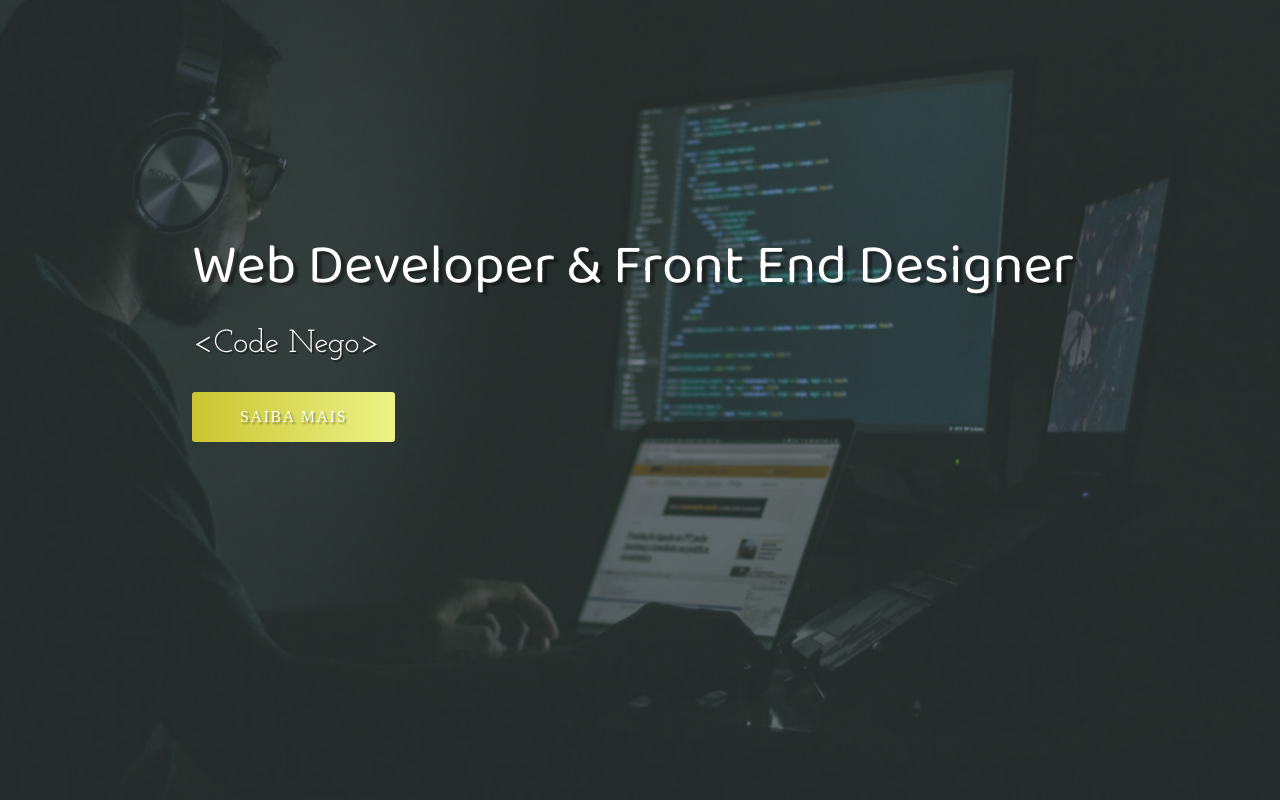
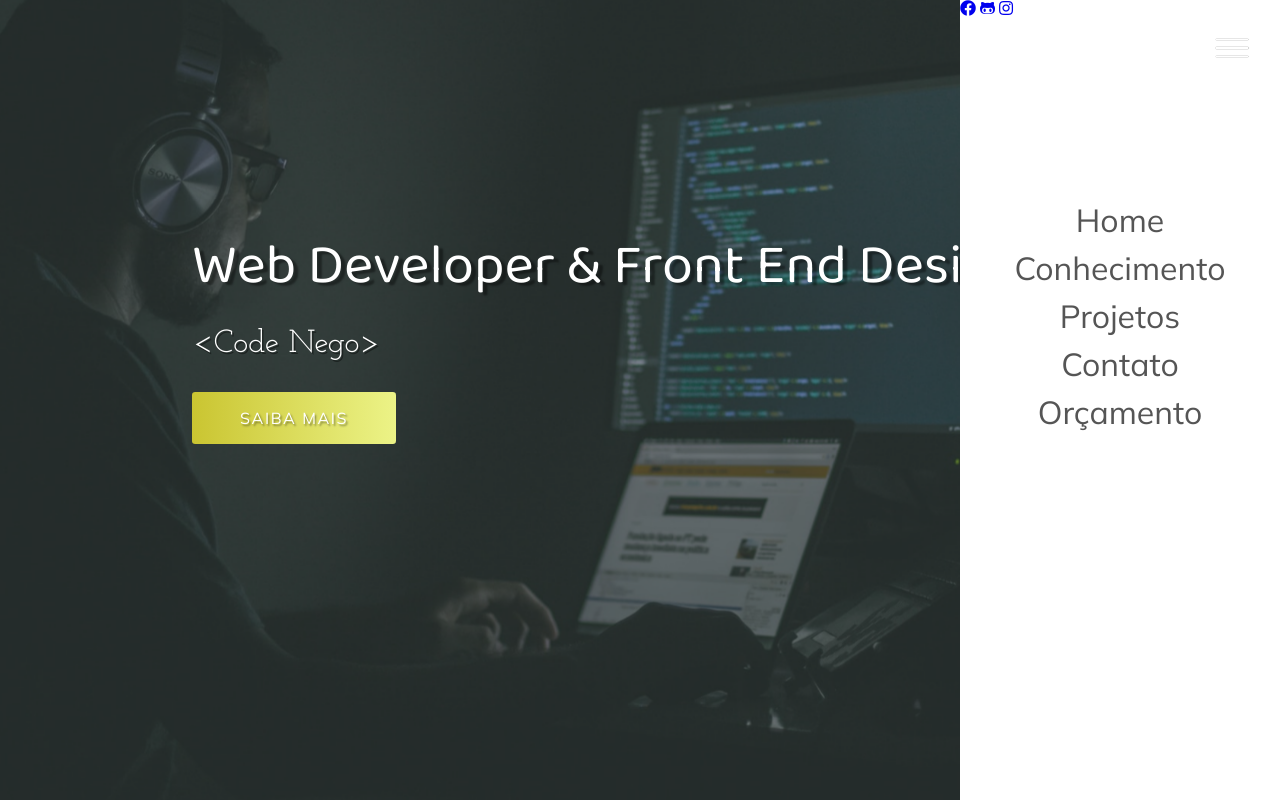
Before and after one commit to Fredericoufsj/portfolio, a plain HTML site: page index.html in a window 1280 px wide. Drawn offline with Linux system fonts and the light colour scheme.

Commit message:
:package: menu-hamburguer

```diff
--- a/index.html
+++ b/index.html
@@ -15,6 +15,11 @@
 
 <body>
     <div class="container">
+        <div class="hamburguer">
+            <div class="line" id="line1"></div>
+            <div class="line" id="line2"></div>
+            <div class="line" id="line3"></div>
+        </div>
         <header>
             <div class="img-wrapper">
                 <img src="imagens/bg.jpg" alt="">
@@ -24,10 +29,36 @@
                 <p>&#60;Code Nego&#62;</p>
                 <button>saiba mais</button>
 
+        </header>
+        </div>
+        <div class="sidebar">
+            <nav>
+                <ul class="menu">
+                    <li class="menu-item">
+                        <a href="#" class="menu-link">Home </a>
+                    </li>
+                    <li class="menu-item">
+                        <a href="#" class="menu-link">Conhecimento</a>
+                    </li>
+                    <li class="menu-item">
+                        <a href="#" class="menu-link">Projetos</a>
+                    </li>
+                    <li class="menu-item">
+                        <a href="#" class="menu-link">Contato</a>
+                    </li>
+                    <li class="menu-item">
+                        <a href="#" class="menu-link">Orçamento</a>
+                    </li>
+                </ul>
+            </nav>
+            <div class="social-media">
+                <a href="#"><i class="fab fa-facebook"></i></a>
+                <a href="#"><i class="fab fa-github-alt"></i></a>
+                <a href="#"><i class="fab fa-instagram"></i></a>
             </div>
+        </div>
 
 
-        </header>
 
     </div>
 
--- a/style.css
+++ b/style.css
@@ -3,6 +3,34 @@
     * {
         margin: 0;
         padding: 0%;
+        text-decoration: none;
+        list-style: none;
+    }
+
+     :root {
+        --font-primary: "Baloo Da 2", serif;
+        --font-secundary: "Josefin Slab", serif;
+        --font-action: "Mulish", serif;
+    }
+
+    .hamburguer {
+        width: 2rem;
+        height: 2rem;
+        position: fixed;
+        z-index: 100;
+        right: 2rem;
+        top: 2rem;
+        display: flex;
+        flex-direction: column;
+        justify-content: space-evenly;
+        cursor: pointer;
+    }
+
+    .line {
+        width: 100%;
+        height: .1rem;
+        background-color: white;
+        box-shadow: .1px .1px 1px black;
     }
 
     header {
@@ -45,7 +73,7 @@
     .banner h1 {
         color: white;
         font-size: 3.5em;
-        font-family: "Baloo Da 2", serif;
+        font-family: var(--font-primary);
         font-weight: 200;
         line-height: 3.5rem;
         text-shadow: .3rem .2rem 2px rgba(0, 0, 0, 0.4);
@@ -55,7 +83,7 @@
     }
 
     .banner p {
-        font-family: "Josefin Slab", serif;
+        font-family: var(--font-secundary);
         color: white;
         font-size: 2rem;
         text-shadow: .1rem .1rem rgba(0, 0, 0, 0.4);
@@ -65,7 +93,7 @@
     }
 
     .banner button {
-        font-family: "Muli", serif;
+        font-family: var(--font-action);
         color: white;
         font-size: 1rem;
         text-shadow: .1rem .1rem 2px rgba(0, 0, 0, 0.4);
@@ -92,5 +120,32 @@
     }
 
     .banner button:hover {
-        opacity: 0.8;
+        text-shadow: .6px .6px 1px black;
     }
+
+    .sidebar {
+        width: 20rem;
+        height: 100vh;
+        position: fixed;
+        top: 0;
+        right: 0;
+        background-color: white;
+    }
+
+    .menu {
+        position: absolute;
+        top: 40%;
+        left: 50%;
+        transform: translate(-50%, -50%);
+    }
+
+    .menu-item {
+        text-align: center;
+        margin-bottom: .5rem;
+    }
+
+    .menu-link {
+        font-family: var(--font-action);
+        font-size: 2rem;
+        color: #555;
+    }
```
